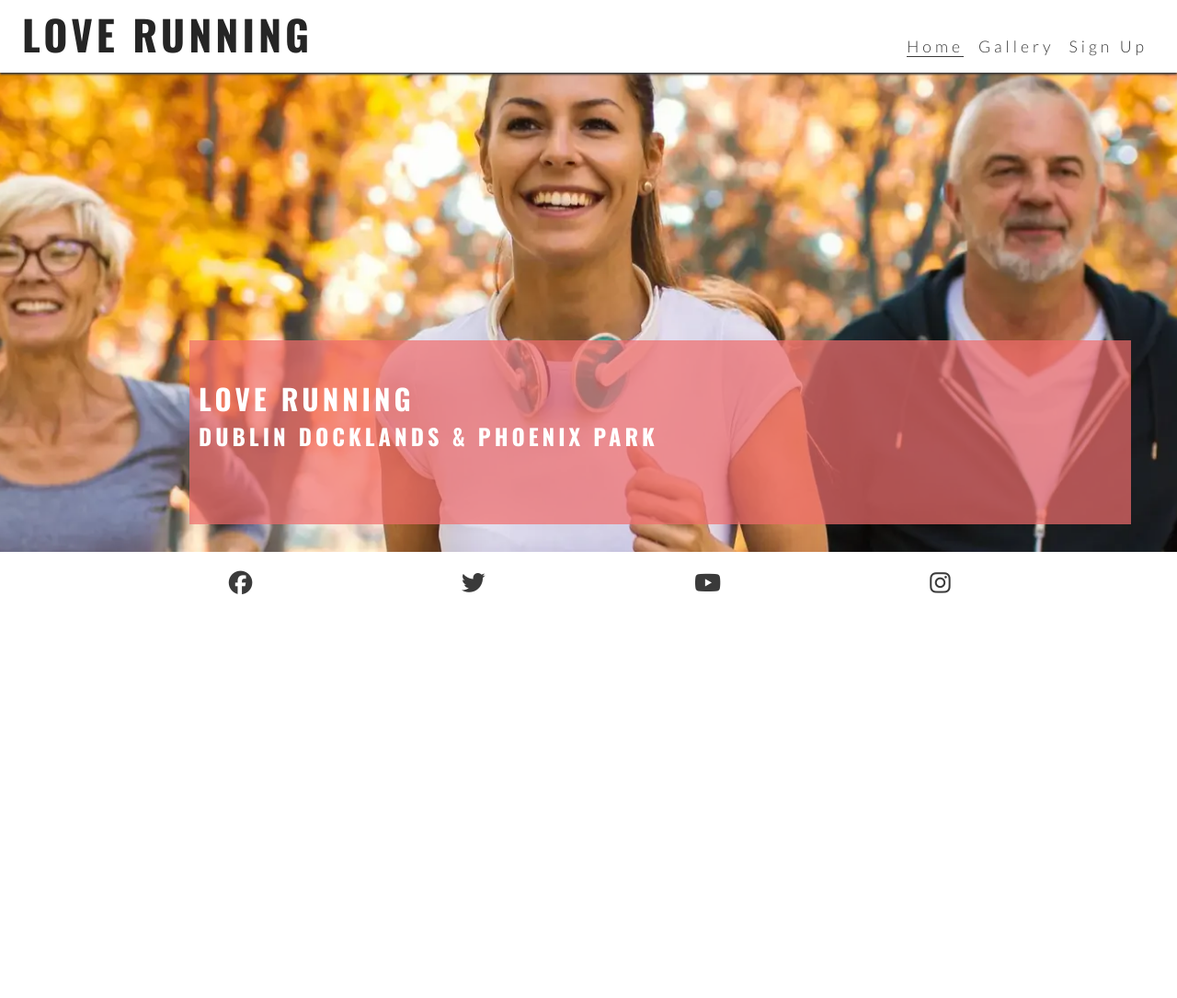
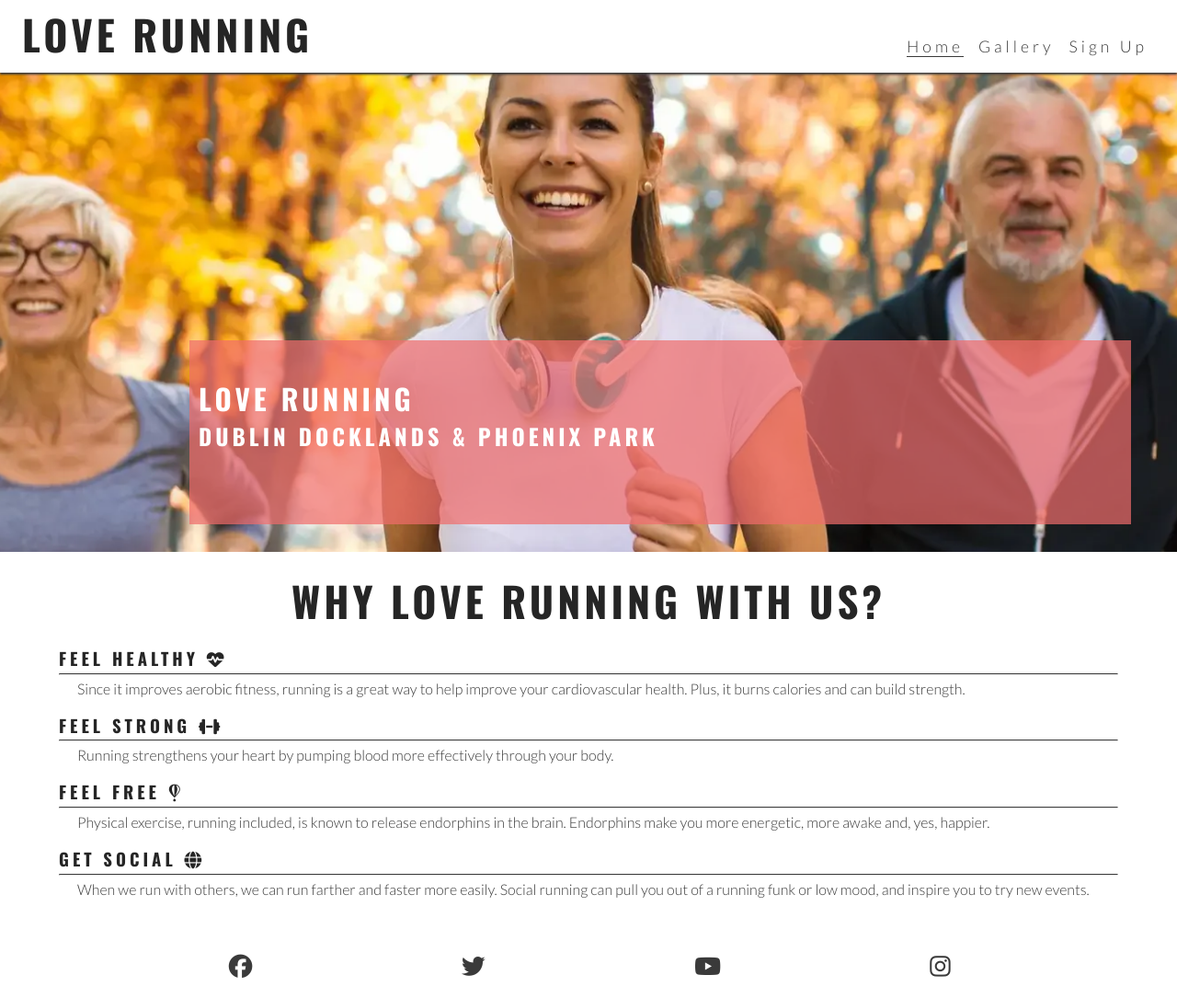
Before and after one commit to dimmando/love, a plain HTML site: page index.html in a window 1280 px wide. Shown: the whole page at 92% size. Before the commit the page ends 800 px from the top, so only its background shows below. Drawn offline with nearby package versions, Linux system fonts and the light colour scheme.

Commit message:
Why with us section

```diff
--- a/assets/css/style.css
+++ b/assets/css/style.css
@@ -133,6 +133,32 @@ main {
 color:#ffffff;
 }
 
+#reasons {
+  width: 90%;
+  margin: 20px auto;
+}
+
+#reasons h2 {
+  margin-bottom: 20px;
+  text-align: center;
+  font-size: 280%;
+}
+
+#benefits-physical>div, #benefits-mental>div {
+    line-height: 20px;
+    margin-bottom: 20px;
+}
+
+#benefits p {
+  padding: 0 20px;
+}
+
+hr {
+  border-top: 1px solid #3a3a3a;
+  margin: 5px 0;
+}
+
+
 /*Footer*/
 #social-networks {
   text-align: center;
--- a/index.html
+++ b/index.html
@@ -38,6 +38,43 @@
         </div>
     </section>
 
+    <!-- Reasons section -->
+    <section id="reasons">
+        <h2>Why Love Running With Us?</h2>
+        <div id="benefits">
+
+            <div id="benefits-physical">
+                <div>
+                    <h3>Feel Healthy <i class="fa-solid fa-heartbeat"></i></h3>
+                    <hr>
+                    <p>Since it improves aerobic fitness, running is a great way to help improve your cardiovascular
+                        health. Plus, it burns calories and can build strength.</p>
+                </div>
+                <div>
+                    <h3>Feel Strong <i class="fa-solid fa-dumbbell"></i></h3>
+                    <hr>
+                    <p>Running strengthens your heart by pumping blood more effectively through your body.</p>
+                </div>
+            </div>
+
+            <div id="benefits-mental">
+                <div>
+                    <h3>Feel Free <i class="fa-brands fa-fly"></i></h3>
+                    <hr>
+                    <p>Physical exercise, running included, is known to release endorphins in the brain. Endorphins
+                        make you more energetic, more awake and, yes, happier.</p>
+                </div>
+                <div>
+                    <h3>Get Social <i class="fa-solid fa-globe"></i></h3>
+                    <hr>
+                    <p>When we run with others, we can run farther and faster more easily. Social running can pull
+                        you out of a running funk or low mood, and inspire you to try new events.</p>
+                </div>
+            </div>
+
+        </div>
+    </section>
+
     <footer>
         <ul id="social-networks">
             <li><a href="https://www.facebook.com" target="_blank" rel="noopener" aria-label="Link to Facebook"><i class="fa-brands fa-facebook"></i></a></li>
```
